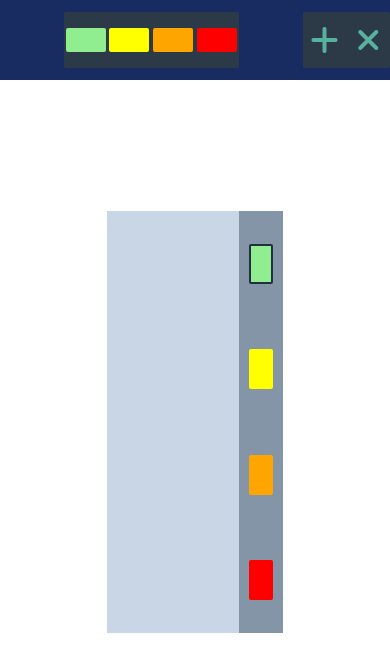
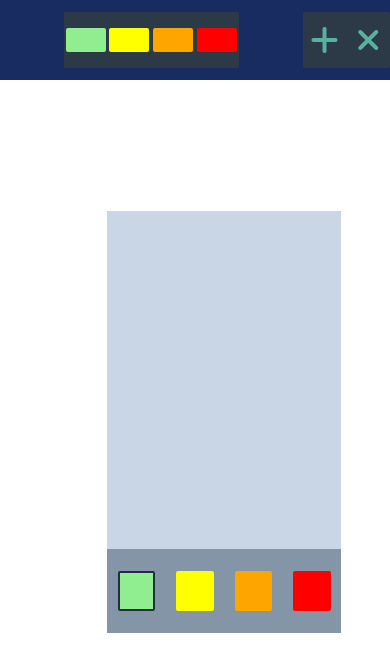
Before and after one commit to pawan2179/JIRA_Clone, a plain HTML site: page index.html in a window 390 px wide. Both pictures are taken after a click on the element 324 px from the left and 40 px from the top of the page. Drawn offline with Linux system fonts and the light colour scheme.

Commit message:
added media queries

```diff
--- a/style.css
+++ b/style.css
@@ -152,3 +152,30 @@ body {
     color: "#2C3A47";
     padding-right: 0.5rem;
 }
+
+@media screen and (min-width: 425px) and (max-width: 750px) {
+    .modal-cont {
+        width: 60vw;
+        left: calc( (100vw - 45vw) / 2);
+    }
+}
+
+@media screen and (max-width: 424px) {
+    .modal-cont {
+        width: 60vw;
+        left: calc( (100vw - 45vw) / 2);
+        flex-direction: column;
+        height: 50%;
+    }
+    .priority-color-cont {
+        flex-direction: row;
+        width: 100%;
+        height: 25%;
+    }
+    .text-area-cont {
+        width: 100%;
+    }
+    .priority-color {
+        width: 16%;
+    }
+}
```
